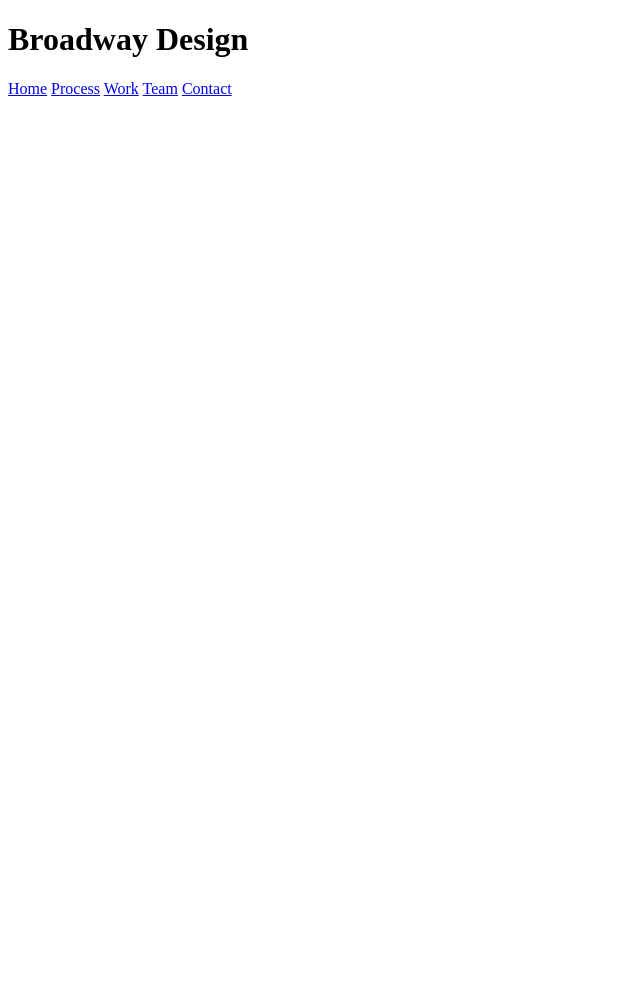
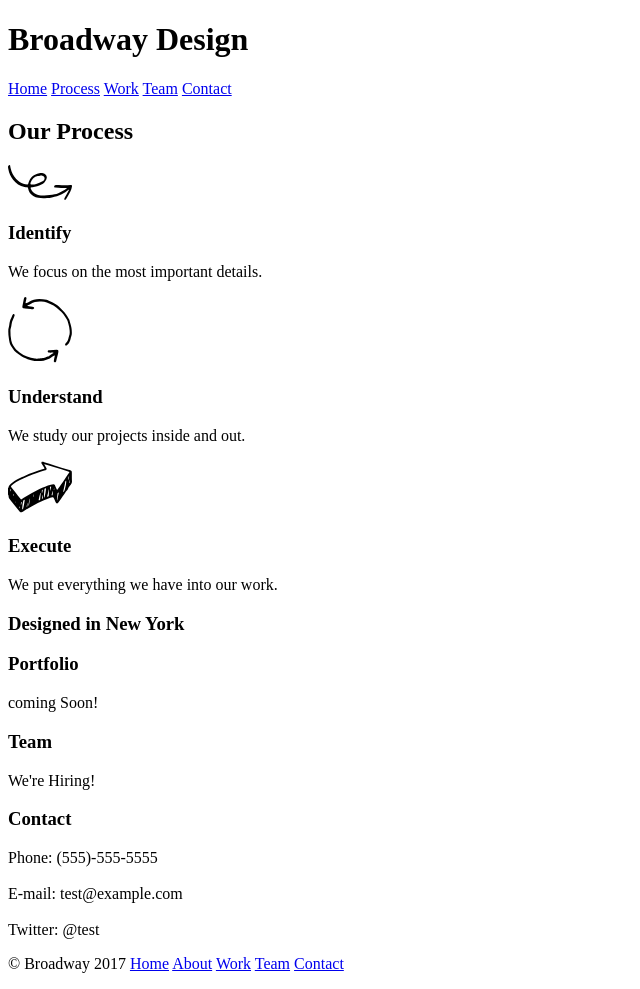
Before and after one commit to IlTia/broadway, a plain HTML site: page index.html in a window 1280 px wide. Shown: the whole page, without its empty margins (0-640 px from the left). Before the commit the page ends 800 px from the top, so only its background shows below. Drawn offline with Linux system fonts and the light colour scheme.

Commit message:
HTML complete

```diff
--- a/index.html
+++ b/index.html
@@ -5,6 +5,7 @@
     <link href="./resources/css/style.css" rel="stylesheet" type="text/css">
   </head>
   <body>
+  <!--Header Section-->
   <header>
     <h1>Broadway Design</h1>
     <nav>
@@ -15,5 +16,48 @@
       <a href="#contact">Contact</a>
     </nav>
   </header>
+    <!--Process Section-->
+    <div id="process">
+      <h2>Our Process</h2>
+      <img src="./resources/images/identify.svg" alt="">
+      <h3>Identify</h3>
+      <p>We focus on the most important details.</p>
+      <img src="./resources/images/understand.svg" alt="">
+      <h3>Understand</h3>
+      <p>We study our projects inside and out.</p>
+      <img src="./resources/images/execute.svg" alt="">
+      <h3>Execute</h3>
+      <p>We put everything we have into our work.</p>
+    </div>
+      <h3>Designed in New York</h3>
+    <!--Portfolio Section-->
+    <div id="work">
+      <h3>Portfolio</h3>
+      <p>coming Soon!</p>
+    </div>
+    <!--Team Section-->
+    <div id="team">
+      <h3>Team</h3>
+      <p>We're Hiring!</p>
+    </div>
+    <!--Contact Section-->
+    <div id="contact">
+      <h3>Contact</h3>
+      <p>Phone: (555)-555-5555<br>
+        <br>
+        E-mail: test@example.com<br>
+        <br>
+        Twitter: @test</p>
+    </div>
+    <!--Footer Section-->
+    <footer>
+      <p>	&copy; Broadway 2017
+        <a href="#">Home</a>
+        <a href="#about">About</a>
+        <a href="#work">Work</a>
+        <a href="#team">Team</a>
+        <a href="#contact">Contact</a>
+      </p>
+    </footer>
   </body>
 </html>
```
Also changed, not shown: 2 other files.
